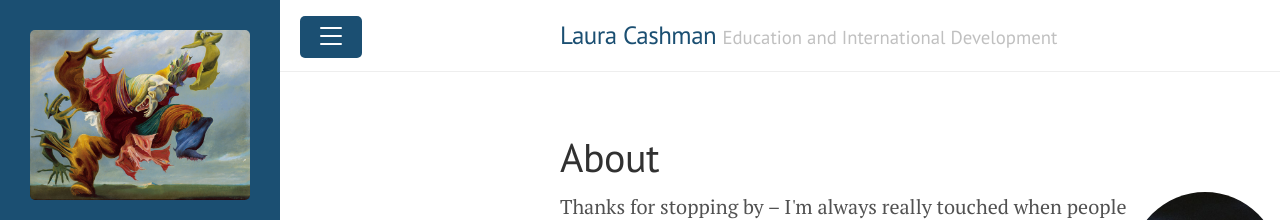
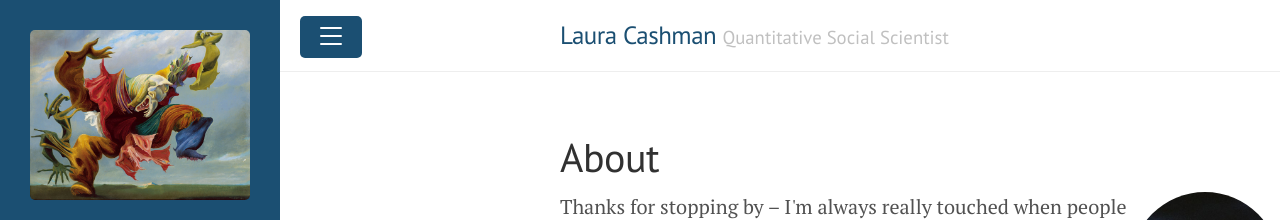
Before and after one commit to lauracashman/lauracashman.github.io, a Jekyll site: the page built from index.md, in a window 1280 px wide. Shown: the top 220 px of the page. Built offline with Jekyll 4.4.1, drawn with Linux system fonts in a browser that asks for light colours; nearby versions of some CDN libraries; some web fonts are replaced.

Commit message:
Update _config.yml

```diff
--- a/_config.yml
+++ b/_config.yml
@@ -1,6 +1,6 @@
 # Setup
 title:               Laura Cashman
-tagline:             'Education and International Development'
+tagline:             'Quantitative Social Scientist'
 sidebar_text:        'Please <a href="/contact" title="Contact">reach out</a> if you ever feel the desire to do so!'
 url:                 https://lauracashman.github.io
 baseurl:             ''
```
